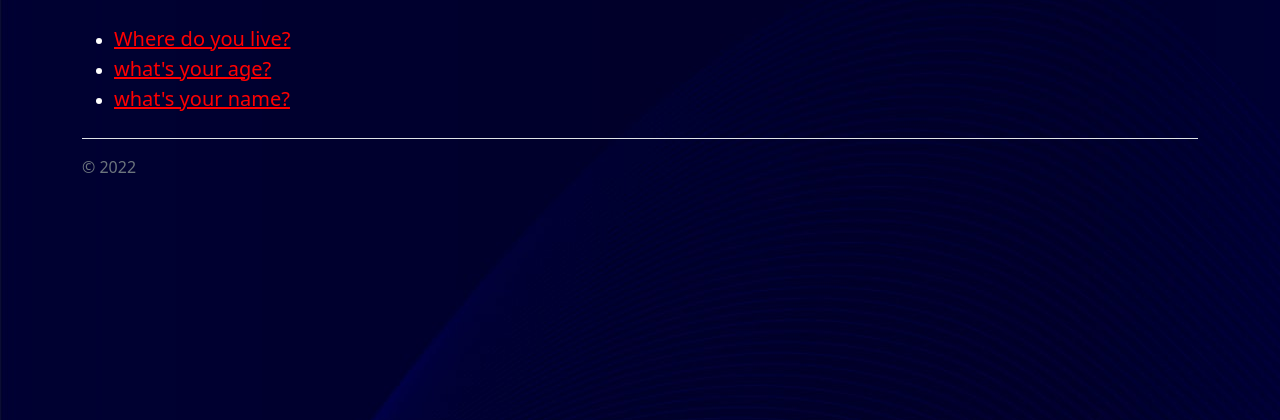
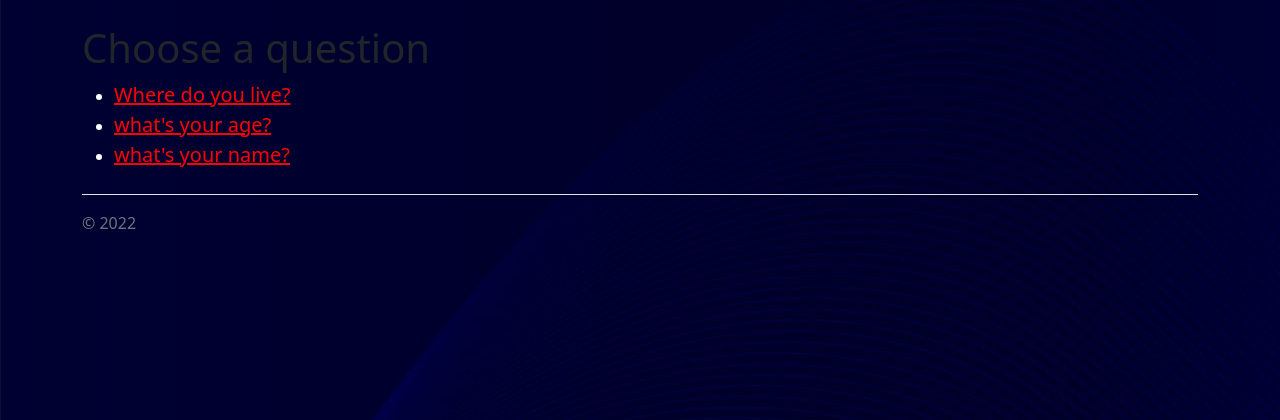
Before and after one commit to amirfara7899/PollsWeb, a Django app: page /polls/ in a window 1280 px wide. Shown: the part 78-498 px from the top of the page. Run offline with Django 4.2, Linux system fonts and the light colour scheme; data comes from the database, SQL or seed files in the repository.

Commit message:
add header

```diff
--- a/polls/templates/polls/index.html
+++ b/polls/templates/polls/index.html
@@ -1,9 +1,11 @@
 {% extends 'polls/base.html' %}
 {% block main_content %}
+    <h1>Choose a question</h1>
     {% if latest_questions %}
         <ul>
             {% for question in latest_questions %}
-                <li><a href="{% url 'polls:detail' question.id %}">{{ question.question_text }}</a></li>            {% endfor %}
+                <li><a href="{% url 'polls:detail' question.id %}">{{ question.question_text }}</a>
+                </li>            {% endfor %}
         </ul>
     {% else %}
         <p> You don't have any questions. Please add some.</p>
```
